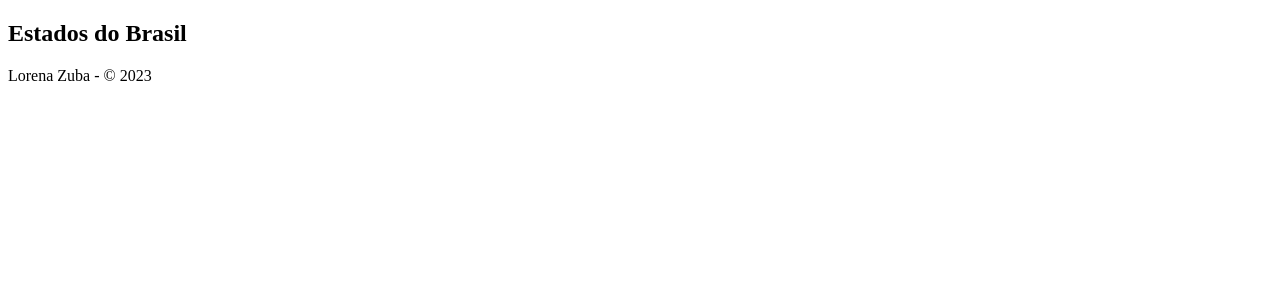
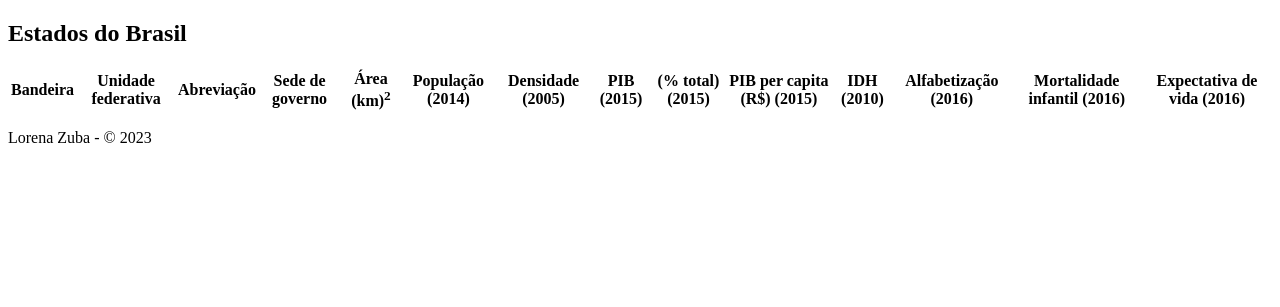
Before and after one commit to LorenaZuba/AtividadeEstadosBrasileiros, a PHP site: page / in a window 1280 px wide. Shown: the top 307 px of the page. Run offline with PHP 8.4, Linux system fonts and the light colour scheme; lists and menus that the app fills with data are empty.

Commit message:
Corpo da tabela

```diff
--- a/index.php
+++ b/index.php
@@ -11,7 +11,29 @@
         <h2>Estados do Brasil</h2>
     </header>
     <main>
+        <table>
+            <thead>
+                <tr>
+                    <th>Bandeira</th>
+                    <th>Unidade federativa</th>
+                    <th>Abreviação</th>
+                    <th>Sede de governo</th>
+                    <th>Área (km)<sup>2</sup></th>
+                    <th>População (2014)</th>
+                    <th>Densidade (2005)</th>
+                    <th>PIB (2015)</th>
+                    <th>(% total) (2015)</th>
+                    <th>PIB per capita (R$) (2015)</th>
+                    <th>IDH (2010)</th>
+                    <th>Alfabetização (2016)</th>
+                    <th>Mortalidade infantil (2016)</th>
+                    <th>Expectativa de vida (2016)</th>
+                </tr>
+            </thead>
+            <tbody>
 
+            </tbody>
+        </table>
     </main>
     <footer>
         <p>Lorena Zuba - &copy 2023 </p>
```
